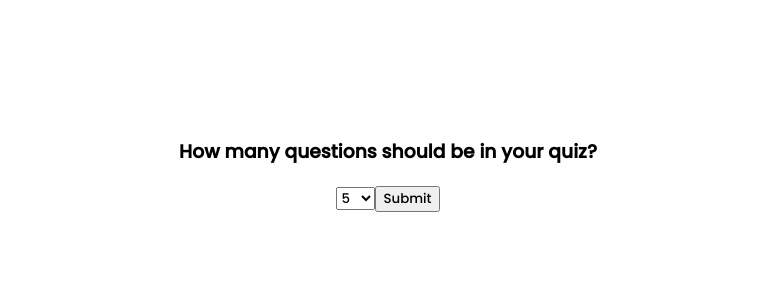
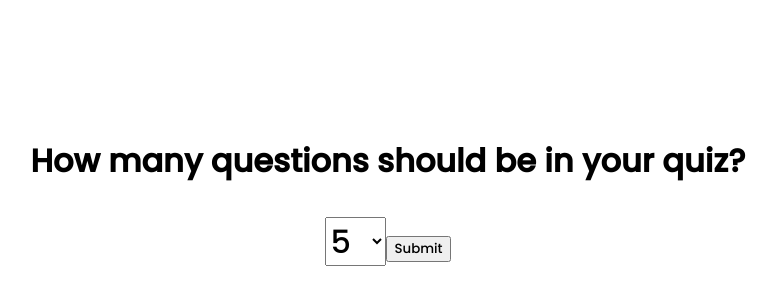
Before and after one commit to eshan1799/quizzo, a React app: page / in a window 1280 px wide. Shown: the part 864-1164 px from the top of the page, without its empty margins (252-1029 px from the left). Built offline with nearby package versions, Linux system fonts and the light colour scheme.

Commit message:
make choose questions button text larger

```diff
--- a/src/Containers/InputContainer.js
+++ b/src/Containers/InputContainer.js
@@ -113,8 +113,8 @@ class InputContainer extends Component {
       !this.state.chooseNoQ ?
         <main>
           <form id="addPlayerButton" onSubmit={this.handleQuestionChoice}>
-            <h3>How many questions should be in your quiz?</h3>
-            <select onChange={this.handleInput} name="numOfQuestions">
+            <h3 id="questionHeading">How many questions should be in your quiz?</h3>
+            <select id="questionsNumber" onChange={this.handleInput} name="numOfQuestions">
               <option value="5">5</option>
               <option value="10">10</option>
               <option value="15">15</option>
--- a/src/styles/InputContainer.css
+++ b/src/styles/InputContainer.css
@@ -3,12 +3,14 @@ main {
   height: 50vh;
 }
 
+#questionHeading, #questionsNumber{
+  font-size: 2rem
+}
+
 #pageHeading{
-  /* position: fixed; */
   font-size:2.5rem;
-  /* top: 25vh; */
-  /* left: 30vw */
 }
+
 
 #playerList {
   height: 30vh;
--- a/src/styles/InstructionsComponent.css
+++ b/src/styles/InstructionsComponent.css
@@ -7,10 +7,6 @@
 h1{
     margin:0
 }
-
-/* h2{
-    margin:5px
-} */
 
 #closeInstructions{
   margin:10px;
```
